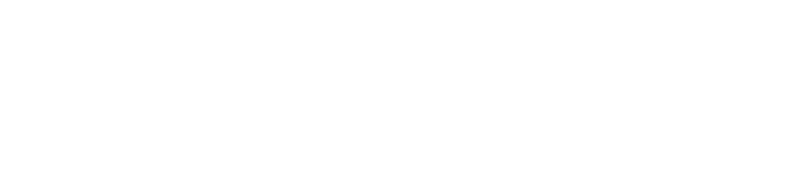
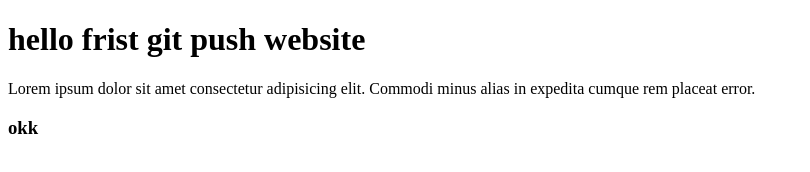
Before and after one commit to md-tanbirul-arefin/my-frist-repo, a plain HTML site: page index.html in a window 1280 px wide. Shown: the whole page, without its empty margins (0-810 px from the left). Drawn offline with Linux system fonts and the light colour scheme.

Commit message:
frist push

```diff
--- a/index.html
+++ b/index.html
@@ -6,6 +6,11 @@
     <title>My frist repo</title>
 </head>
 <body>
+    <div>
+        <h1>hello frist git push website </h1>
 
+        <p>Lorem ipsum dolor sit amet consectetur adipisicing elit. Commodi minus alias in expedita cumque rem placeat error.</p>
+        <h3>okk</h3>
+    </div>
 </body>
 </html>
```
